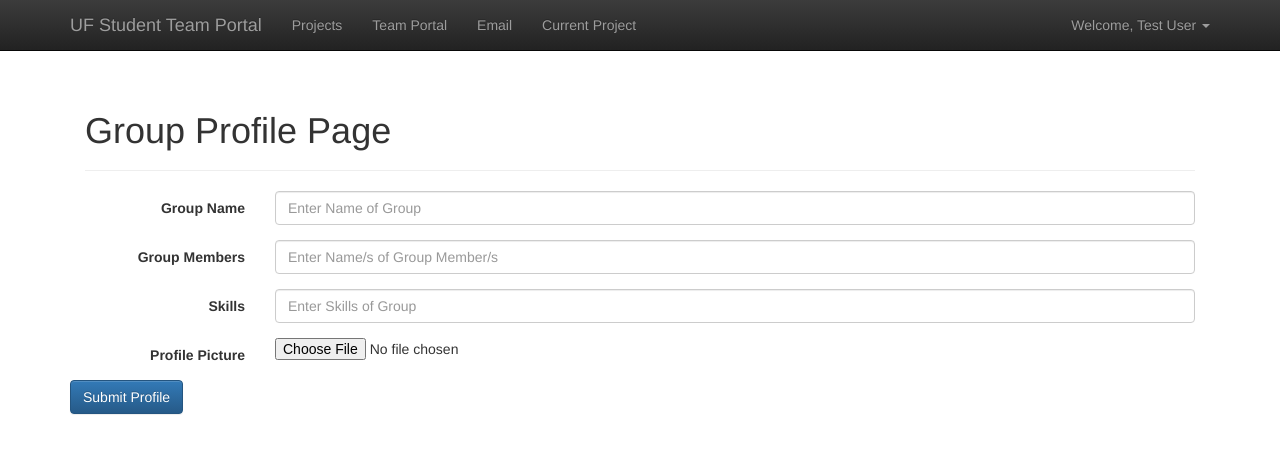
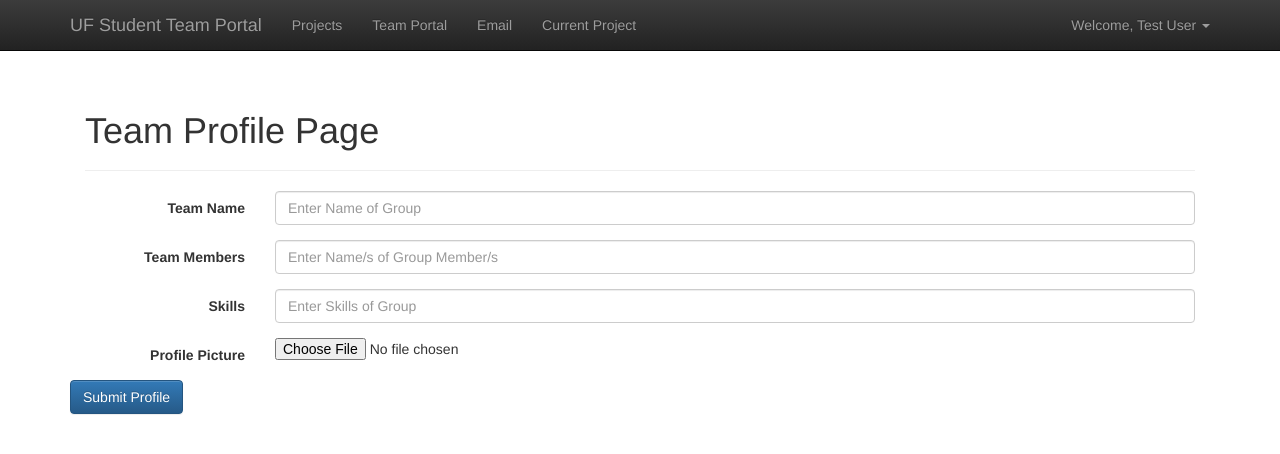
Before and after one commit to GroupACEN3031/Sprint1, a React (Create React App) app in the folder client/: page /TeamPortal in a window 1280 px wide. Shown: the top 454 px of the page. Built offline with nearby package versions, Linux system fonts and the light colour scheme.

Commit message:
Update TeamPortal.js
changed name from group to team

```diff
--- a/client/src/pages/TeamPortal/TeamPortal.js
+++ b/client/src/pages/TeamPortal/TeamPortal.js
@@ -38,12 +38,12 @@ export default class TeamPortal extends Component {
 
     return(
     <Container fluid>
-      <PageHeader>Group Profile Page</PageHeader>
+      <PageHeader>Team Profile Page</PageHeader>
       <form>
         <Form horizontal>
           <FormGroup controlId="formGroupName">
             <Col componentClass={ControlLabel} sm={2}>
-              Group Name
+              Team Name
             </Col>
             <Col sm={10}>
               <FormControl name="name" type="name" placeholder="Enter Name of Group" onChange={this.handleChange} required/>
@@ -51,7 +51,7 @@ export default class TeamPortal extends Component {
           </FormGroup>
           <FormGroup controlId="formGroupMembers">
             <Col componentClass={ControlLabel} sm={2}>
-              Group Members
+              Team Members
             </Col>
             <Col sm={10}>
               <FormControl name="members" type="name" placeholder="Enter Name/s of Group Member/s" onChange={this.handleChange} required/>
```
